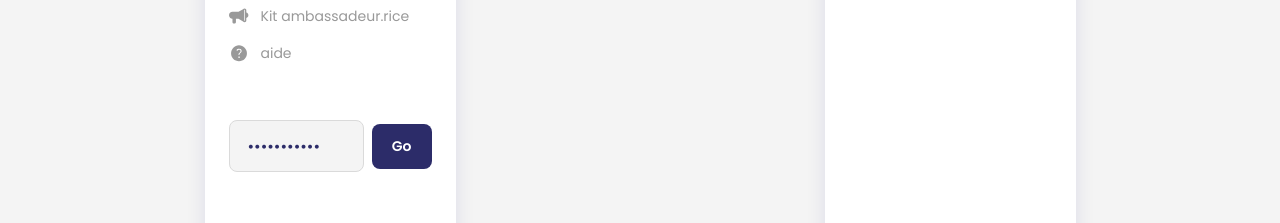
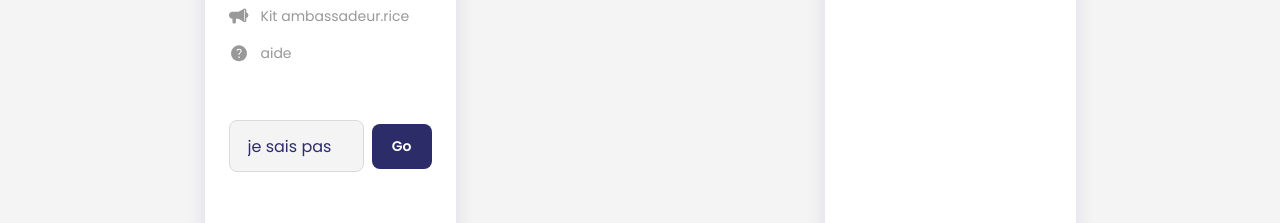
Before and after one commit to Ma-Petite-Planete/ma-petite-librairie, a React (Vite) app: page / in a window 1280 px wide. Shown: the part 2680-2903 px from the top of the page. Built offline with nearby package versions, Linux system fonts and the light colour scheme; a web font is replaced by a local one.

Commit message:
add button event

```diff
--- a/src/components/MppButton/MppButton.tsx
+++ b/src/components/MppButton/MppButton.tsx
@@ -5,7 +5,7 @@ import { ButtonType } from './ButtonType';
 interface MppButtonProps {
   title: string;
   buttonType: ButtonType;
-  onPress: (() => void) | null;
+  onPress: ((event?: React.MouseEvent<HTMLButtonElement>) => void) | null;
   style?: React.CSSProperties;
   hoverStyle?: React.CSSProperties;
   activeStyle?: React.CSSProperties;
@@ -62,7 +62,11 @@ const MppButton: React.FC<MppButtonProps> = ({
               : 'secondary_type button_medium text_body'
       }`}
       style={combinedStyle}
-      onClick={!isDisabled ? onPress : undefined}
+      onClick={(event) => {
+        if (!isDisabled && onPress) {
+          onPress(event);
+        }
+      }}
       onMouseEnter={() => !isDisabled && setHover(true)}
       onMouseLeave={() => !isDisabled && setHover(false)}
       onMouseDown={() => !isDisabled && setActive(true)}
--- a/src/components/MppInputText/MppInputText.tsx
+++ b/src/components/MppInputText/MppInputText.tsx
@@ -147,7 +147,7 @@ const MppInputText: React.FC<MppInputTextProps> = ({
         className={`mpp_input_container ${isFocused && !readOnly ? 'focused' : ''} ${errorMessages.length > 0 && !isFirstEntry && inputValue ? 'error' : ''}`}
       >
         <input
-          type={showPassword ? 'text' : 'password'}
+          type={!showPassword && isPassword ? 'password' : 'text'}
           placeholder={placeholder}
           value={inputValue}
           onFocus={handleFocus}
```
Also changed, not shown: 2 other files (tests, documents, lock files or other folders).
